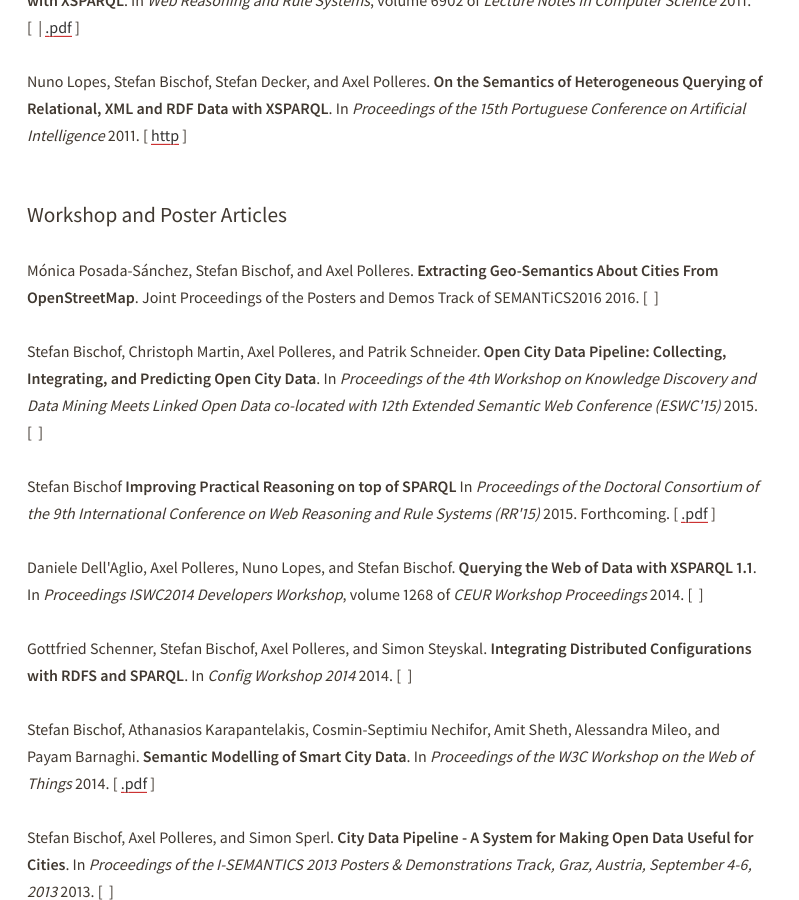
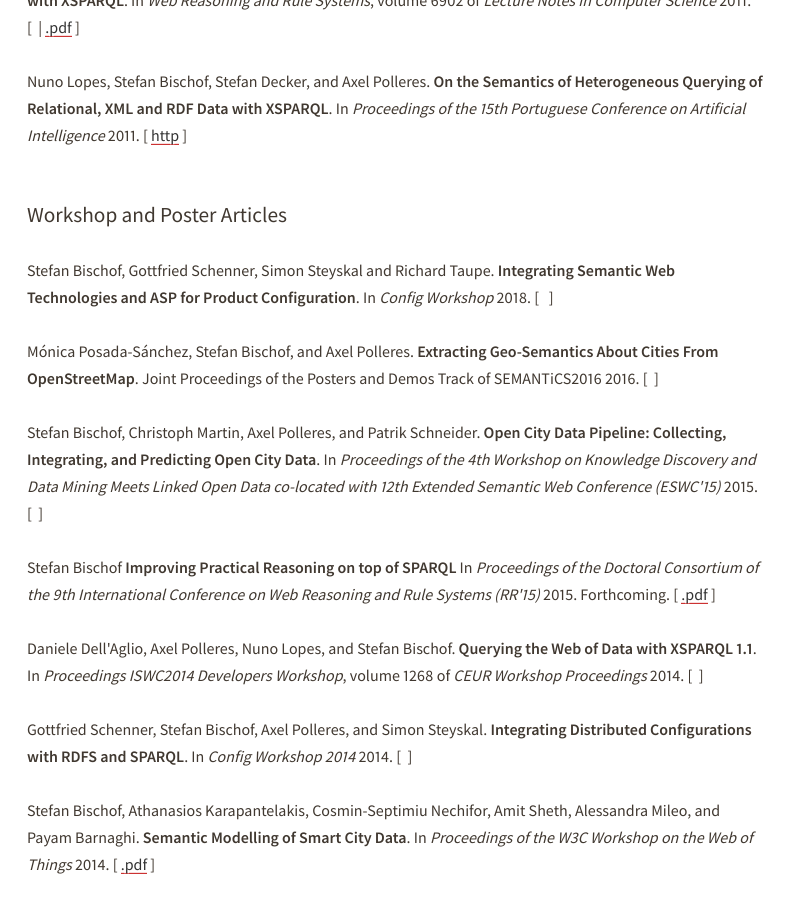
Before and after one commit to stefanbischof/stefanbischof.github.io, a Jekyll site: the page built from index.html, in a window 1280 px wide and 900 px high, scrolled down 1668 px. Shown: the whole window, without its empty margins (0-799 px from the left). Built offline with Jekyll 4.4.1, drawn with Linux system fonts in a browser that asks for light colours; a style sheet for code colours, icons or effects is not loaded.

Commit message:
Added ConfigWS 2018 paper

```diff
--- a/mypublications.html
+++ b/mypublications.html
@@ -28,6 +28,8 @@
 
 
 <h2>Workshop and Poster Articles</h2>
+
+<p><a name="BischofSchennerSteyskalTaupe2018"></a>Stefan Bischof, Gottfried Schenner, Simon Steyskal and Richard Taupe. <b>Integrating Semantic Web Technologies and ASP for Product Configuration</b>. In <em>Config Workshop</em> 2018. [&nbsp; &nbsp;]</p>
 
 <p><a name="Posada-Sanchez016"></a>M&oacute;nica Posada-S&aacute;nchez,  Stefan Bischof,  and Axel Polleres.  <b>Extracting Geo-Semantics About Cities From OpenStreetMap</b>.  Joint Proceedings of the Posters and Demos Track of  SEMANTiCS2016 2016. [&nbsp;<a href="http://ceur-ws.org/Vol-1695/paper39.pdf"><i class="ai ai-ceur"></i></a>&nbsp;]  </p>
 
```
